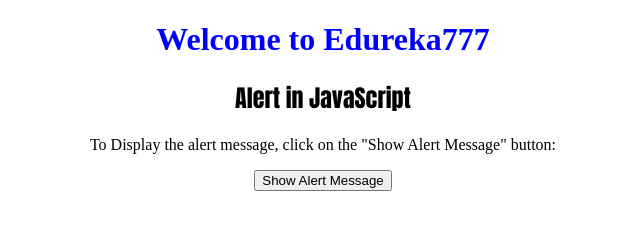
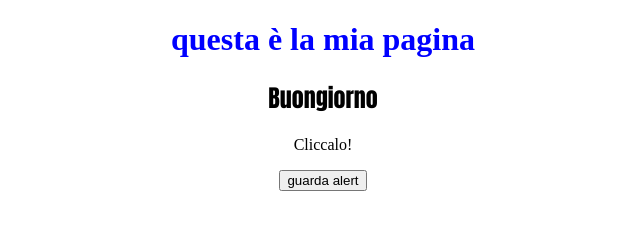
Before and after one commit to richi794/projects-test, a plain HTML site: page es di prova.html in a window 1280 px wide. Shown: the whole page, without its empty margins (317-957 px from the left). Drawn offline with Linux system fonts and the light colour scheme.

Commit message:
esercizio

```diff
--- a/es di prova.html
+++ b/es di prova.html
@@ -22,16 +22,15 @@
 
 <body>
 
-<h1>Welcome to Edureka777</h1>
-<h2>Alert in JavaScript</h2>
+<h1>questa è la mia pagina</h1>
+<h2>Buongiorno</h2>
 
 <p>
-To Display the alert message,
-click on the "Show Alert Message" button:
+Cliccalo!
 </p>
 
 <button ondblclick="myalert()">
-Show Alert Message
+guarda alert
 </button>
 
 <script>
```
